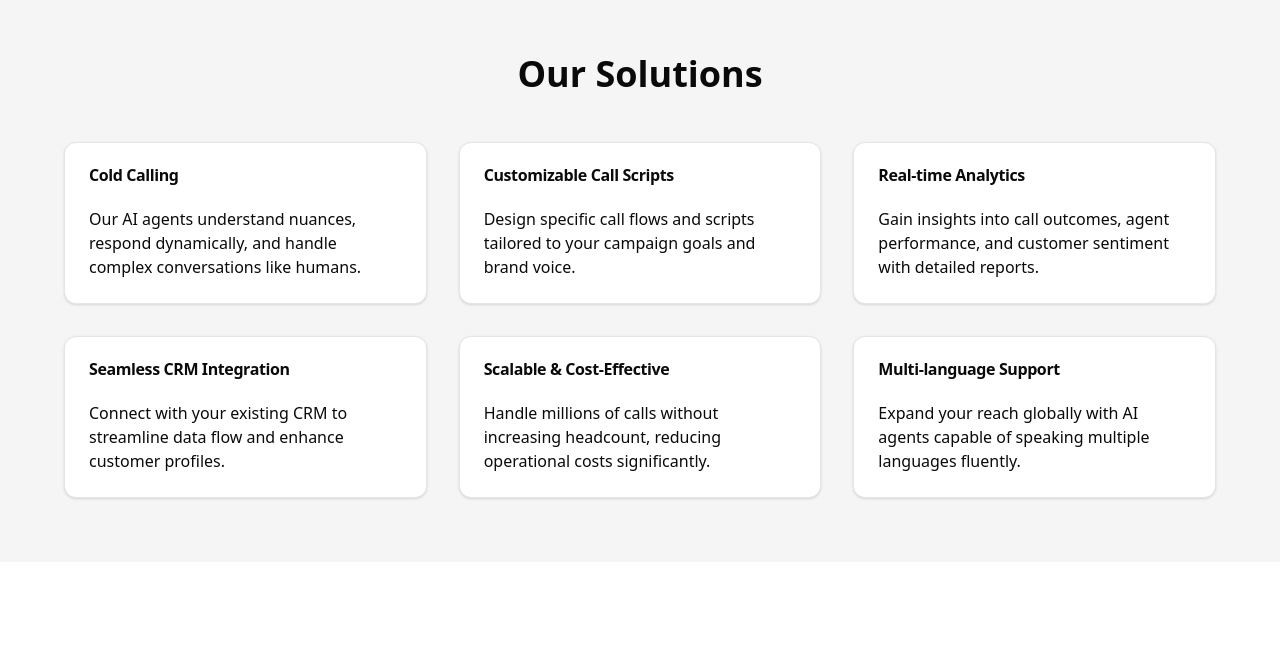
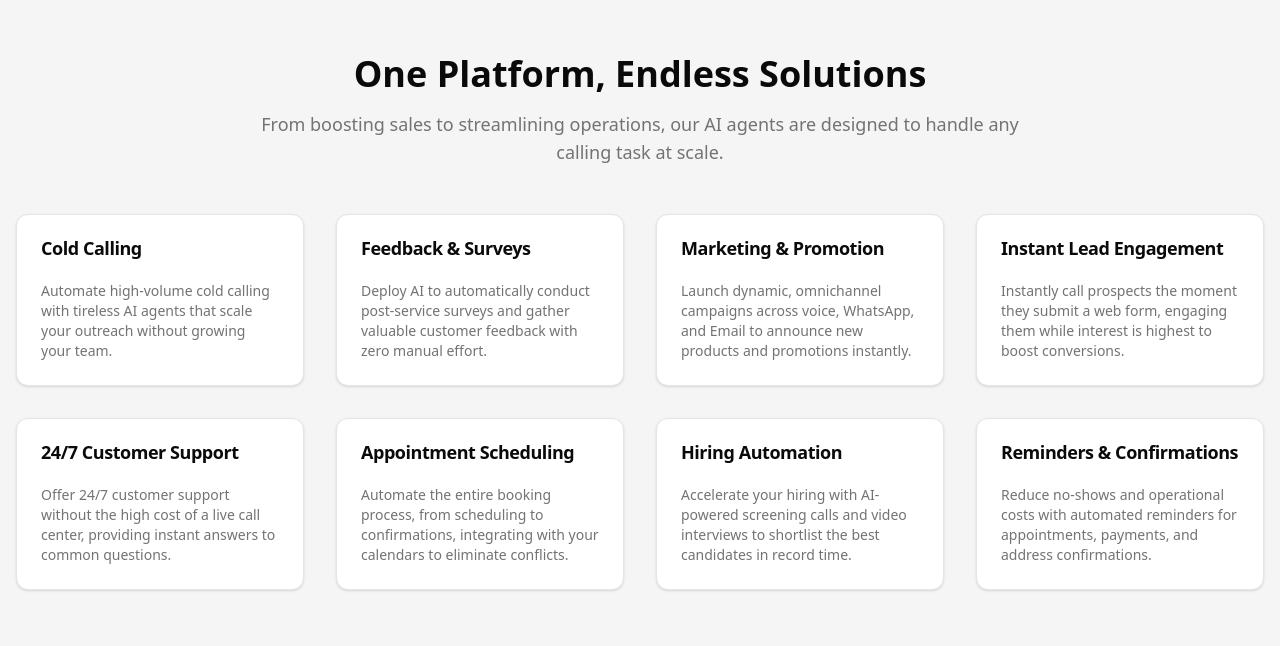
Before and after one commit to prtkahlwt/ai-calling-bolna, a Next.js app: page / in a window 1280 px wide. Shown: the part 625-1271 px from the top of the page. Built offline with nearby package versions, Linux system fonts and the light colour scheme.

Commit message:
Update Solutions Section

```diff
--- a/src/app/page.tsx
+++ b/src/app/page.tsx
@@ -33,34 +33,60 @@ export default function HomePage() {
       </section>
 
       {/* Solutions Section - Renamed from "features" */}
-      <section id="solutions" className="w-full py-16 bg-muted text-center px-4">
-        <div className="container mx-auto max-w-6xl">
-          <h2 className="text-3xl md:text-4xl font-bold mb-12">Our Solutions</h2>
-          <div className="grid grid-cols-1 md:grid-cols-2 lg:grid-cols-3 gap-8">
-            <Card className="text-left">
-              <CardHeader><CardTitle>Cold Calling</CardTitle></CardHeader>
-              <CardContent>Our AI agents understand nuances, respond dynamically, and handle complex conversations like humans.</CardContent>
-            </Card>
-            <Card className="text-left">
-              <CardHeader><CardTitle>Customizable Call Scripts</CardTitle></CardHeader>
-              <CardContent>Design specific call flows and scripts tailored to your campaign goals and brand voice.</CardContent>
-            </Card>
-            <Card className="text-left">
-              <CardHeader><CardTitle>Real-time Analytics</CardTitle></CardHeader>
-              <CardContent>Gain insights into call outcomes, agent performance, and customer sentiment with detailed reports.</CardContent>
-            </Card>
-            <Card className="text-left">
-              <CardHeader><CardTitle>Seamless CRM Integration</CardTitle></CardHeader>
-              <CardContent>Connect with your existing CRM to streamline data flow and enhance customer profiles.</CardContent>
-            </Card>
-            <Card className="text-left">
-              <CardHeader><CardTitle>Scalable & Cost-Effective</CardTitle></CardHeader>
-              <CardContent>Handle millions of calls without increasing headcount, reducing operational costs significantly.</CardContent>
-            </Card>
-            <Card className="text-left">
-              <CardHeader><CardTitle>Multi-language Support</CardTitle></CardHeader>
-              <CardContent>Expand your reach globally with AI agents capable of speaking multiple languages fluently.</CardContent>
-            </Card>
+            {/* Solutions Section - Updated with crisp, data-driven cards */}
+      <section id="solutions" className="w-full py-16 bg-muted px-4">
+        <div className="container mx-auto max-w-7xl">
+          <div className="text-center mb-12">
+            <h2 className="text-3xl md:text-4xl font-bold">One Platform, Endless Solutions</h2>
+            <p className="text-lg text-muted-foreground mt-4 max-w-3xl mx-auto">
+              From boosting sales to streamlining operations, our AI agents are designed to handle any calling task at scale.
+            </p>
+          </div>
+
+          <div className="grid grid-cols-1 sm:grid-cols-2 lg:grid-cols-4 gap-8">
+            {[
+              {
+                title: "Cold Calling",
+                description: "Automate high-volume cold calling with tireless AI agents that scale your outreach without growing your team.",
+              },
+              {
+                title: "Feedback & Surveys",
+                description: "Deploy AI to automatically conduct post-service surveys and gather valuable customer feedback with zero manual effort.",
+              },
+              {
+                title: "Marketing & Promotion",
+                description: "Launch dynamic, omnichannel campaigns across voice, WhatsApp, and Email to announce new products and promotions instantly.",
+              },
+              {
+                title: "Instant Lead Engagement",
+                description: "Instantly call prospects the moment they submit a web form, engaging them while interest is highest to boost conversions.",
+              },
+              {
+                title: "24/7 Customer Support",
+                description: "Offer 24/7 customer support without the high cost of a live call center, providing instant answers to common questions.",
+              },
+              {
+                title: "Appointment Scheduling",
+                description: "Automate the entire booking process, from scheduling to confirmations, integrating with your calendars to eliminate conflicts.",
+              },
+              {
+                title: "Hiring Automation",
+                description: "Accelerate your hiring with AI-powered screening calls and video interviews to shortlist the best candidates in record time.",
+              },
+              {
+                title: "Reminders & Confirmations",
+                description: "Reduce no-shows and operational costs with automated reminders for appointments, payments, and address confirmations.",
+              },
+            ].map((solution) => (
+              <Card key={solution.title} className="text-left text-lg">
+                <CardHeader>
+                  <CardTitle>{solution.title}</CardTitle>
+                </CardHeader>
+                <CardContent className="text-muted-foreground text-sm">
+                  <p>{solution.description}</p>
+                </CardContent>
+              </Card>
+            ))}
           </div>
         </div>
       </section>
```
